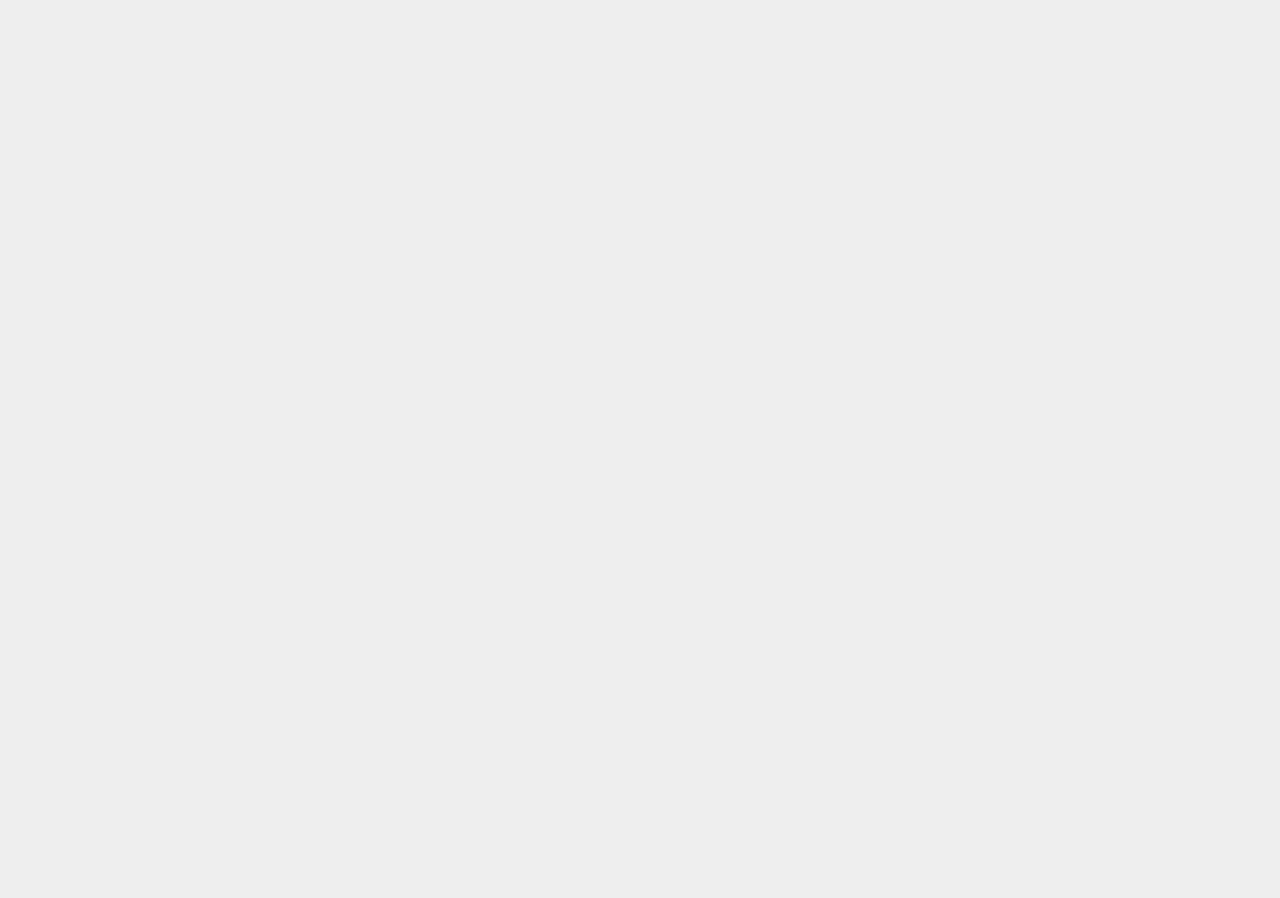
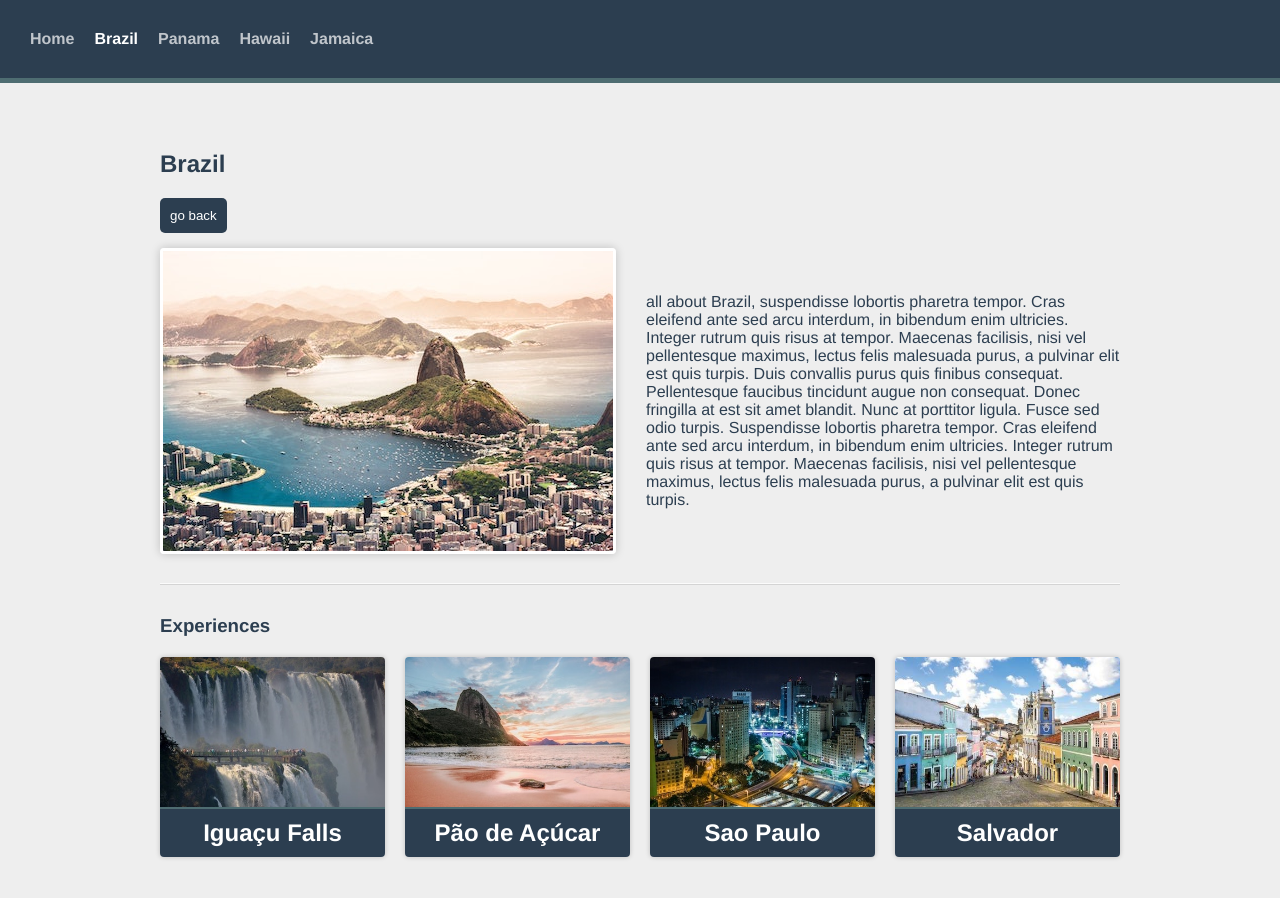
Before and after one commit to picuu/m14, a Vue app: page /destination/1 in a window 1280 px wide. Before the commit this address had no page. Shown: the top 898 px of the page. Before the commit the page ends 800 px from the top, so only its background shows below. Built offline with nearby package versions, Linux system fonts and the light colour scheme.

Commit message:
add files

```diff
--- a/src/App.vue
+++ b/src/App.vue
@@ -1,9 +1,12 @@
 <script setup>
 import { RouterLink, RouterView } from 'vue-router'
+import HeaderApp from '@/components/HeaderApp.vue'
 </script>
 
 <template>
-  <main>
+  <HeaderApp />
+
+  <main class="container">
     <RouterView />
   </main>
 </template>
--- a/src/assets/main.css
+++ b/src/assets/main.css
@@ -2,6 +2,8 @@
 *:before,
 *:after {
   box-sizing: border-box;
+  margin: 0;
+  padding: 0;
 }
 body {
   padding: 0;
@@ -180,4 +182,5 @@ a {
   padding: 10px;
   border-radius: 5px;
   border: none;
+  cursor: pointer;
 }
--- /dev/null
+++ b/src/components/DestinationCard.vue
@@ -0,0 +1,18 @@
+<script setup>
+import { RouterLink } from 'vue-router'
+
+const { id, name, image } = defineProps({
+  id: Number,
+  name: String,
+  image: String
+})
+</script>
+
+<template>
+  <article>
+    <RouterLink :to="`/destination/${id}`">
+      <h2>{{ name }}</h2>
+      <img :src="`/images/${image}`" :alt="name" />
+    </RouterLink>
+  </article>
+</template>
--- /dev/null
+++ b/src/components/DestinationExperiences.vue
@@ -0,0 +1,37 @@
+<script setup>
+import { RouterView } from 'vue-router'
+import { computed } from 'vue'
+import ExperienceCard from '@/components/ExperienceCard.vue'
+import { getExperiences } from '@/services/experiences'
+
+const { destinationId } = defineProps({
+  destinationId: Number
+})
+
+const experiences = computed(() => getExperiences(destinationId))
+</script>
+
+<template>
+  <section class="experiences">
+    <h3>Experiences</h3>
+
+    <div class="cards">
+      <ExperienceCard
+        v-for="experience in experiences"
+        :destinationId="destinationId"
+        :expSlug="experience.slug"
+        :name="experience.name"
+        :image="experience.image"
+        :key="experience.slug"
+      />
+    </div>
+
+    <RouterView />
+  </section>
+</template>
+
+<style scoped>
+h3 {
+  margin-bottom: 1.25rem;
+}
+</style>
--- /dev/null
+++ b/src/components/ExperienceCard.vue
@@ -0,0 +1,19 @@
+<script setup>
+import { RouterLink } from 'vue-router'
+
+const { id, name, image } = defineProps({
+  destinationId: Number,
+  expSlug: String,
+  name: String,
+  image: String
+})
+</script>
+
+<template>
+  <article class="card">
+    <RouterLink :to="`/destination/${destinationId}/experience/${expSlug}`">
+      <img :src="`/images/${image}`" :alt="name" />
+      <h2 class="card__text">{{ name }}</h2>
+    </RouterLink>
+  </article>
+</template>
--- /dev/null
+++ b/src/components/HeaderApp.vue
@@ -0,0 +1,24 @@
+<script setup>
+import { RouterLink } from 'vue-router'
+import { getDestinations } from '@/services/destinations'
+
+const destinations = getDestinations()
+</script>
+
+<template>
+  <header>
+    <nav id="nav">
+      <RouterLink to="/">Home</RouterLink>
+
+      <RouterLink
+        v-for="destination in destinations"
+        :to="`/destination/${destination.id}`"
+        :key="destination.id"
+      >
+        {{ destination.name }}
+      </RouterLink>
+    </nav>
+  </header>
+</template>
+
+<style scoped></style>
--- a/src/router/index.js
+++ b/src/router/index.js
@@ -1,5 +1,5 @@
 import { createRouter, createWebHistory } from 'vue-router'
-import HomeView from '../views/HomeView.vue'
+import HomeView from '@/views/HomeView.vue'
 
 const router = createRouter({
   history: createWebHistory(import.meta.env.BASE_URL),
@@ -7,9 +7,23 @@ const router = createRouter({
     {
       path: '/',
       name: 'home',
-      component: HomeView,
+      component: HomeView
     },
-  ],
+    {
+      path: '/destination/:id',
+      name: 'destination',
+      component: () => import('@/views/DestinationView.vue'),
+      props: (route) => ({ id: parseInt(route.params.id) }),
+      children: [
+        {
+          path: 'experience/:slug',
+          name: 'experience',
+          component: () => import('@/views/ExperienceView.vue'),
+          props: (route) => ({ slug: route.params.slug, destinationId: parseInt(route.params.id) })
+        }
+      ]
+    }
+  ]
 })
 
 export default router
--- /dev/null
+++ b/src/services/destinations.js
@@ -0,0 +1,9 @@
+import destinationsData from '@/assets/data.json'
+
+export function getDestinations() {
+  return destinationsData.destinations
+}
+
+export function getDestination(id) {
+  return getDestinations().find((destination) => destination.id === id)
+}
--- /dev/null
+++ b/src/services/experiences.js
@@ -0,0 +1,11 @@
+import { getDestination } from './destinations'
+
+export function getExperiences(id) {
+  const destination = getDestination(id)
+  return destination.experiences
+}
+
+export function getExperience(id, slug) {
+  const destination = getDestination(id)
+  return destination.experiences.find((experience) => experience.slug === slug)
+}
--- /dev/null
+++ b/src/views/DestinationView.vue
@@ -0,0 +1,40 @@
+<script setup>
+import { computed } from 'vue'
+import { getDestination } from '@/services/destinations'
+import DestinationExperiences from '@/components/DestinationExperiences.vue'
+import { useRouter } from 'vue-router'
+
+const { id } = defineProps({
+  id: Number
+})
+
+const router = useRouter()
+const destination = computed(() => getDestination(id))
+
+const handleGoBack = () => {
+  router.back()
+}
+</script>
+
+<template>
+  <section>
+    <section>
+      <h2>{{ destination.name }}</h2>
+
+      <button type="button" class="btn go-back" @click="handleGoBack">go back</button>
+
+      <div class="destination-details">
+        <img :src="`/images/${destination.image}`" :alt="destination.name" />
+        <p>{{ destination.description }}</p>
+      </div>
+    </section>
+
+    <DestinationExperiences :destinationId="id" />
+  </section>
+</template>
+
+<style scoped>
+h2 {
+  margin-bottom: 1.25rem;
+}
+</style>
--- /dev/null
+++ b/src/views/ExperienceView.vue
@@ -0,0 +1,36 @@
+<script setup>
+import { getExperience } from '@/services/experiences'
+import { computed } from 'vue'
+
+const { slug, destinationId } = defineProps({
+  destinationId: Number,
+  slug: String
+})
+
+const experience = computed(() => getExperience(destinationId, slug))
+</script>
+
+<template>
+  <section>
+    <h3>{{ experience.name }}</h3>
+    <img :src="`/images/${experience.image}`" :alt="experience.name" />
+    <p>{{ experience.description }}</p>
+  </section>
+</template>
+
+<style scoped>
+section {
+  margin-top: 2rem;
+}
+
+h3,
+img {
+  margin-bottom: 1rem;
+}
+
+img {
+  max-width: 400px;
+  height: auto;
+  width: 100%;
+}
+</style>
--- a/src/views/HomeView.vue
+++ b/src/views/HomeView.vue
@@ -1,5 +1,28 @@
-<script setup></script>
+<script setup>
+import DestinationCard from '@/components/DestinationCard.vue'
+import { getDestinations } from '@/services/destinations'
+
+const destinations = getDestinations()
+</script>
 
 <template>
-  <section>home view</section>
+  <section class="home">
+    <h1>All destinations</h1>
+
+    <div class="destinations">
+      <DestinationCard
+        v-for="destination in destinations"
+        :id="destination.id"
+        :name="destination.name"
+        :image="destination.image"
+        :key="destination.id"
+      />
+    </div>
+  </section>
 </template>
+
+<style scoped>
+h1 {
+  margin-bottom: 1.25rem;
+}
+</style>
```
Also changed, not shown: 1 other file (tests, documents, lock files or other folders).
